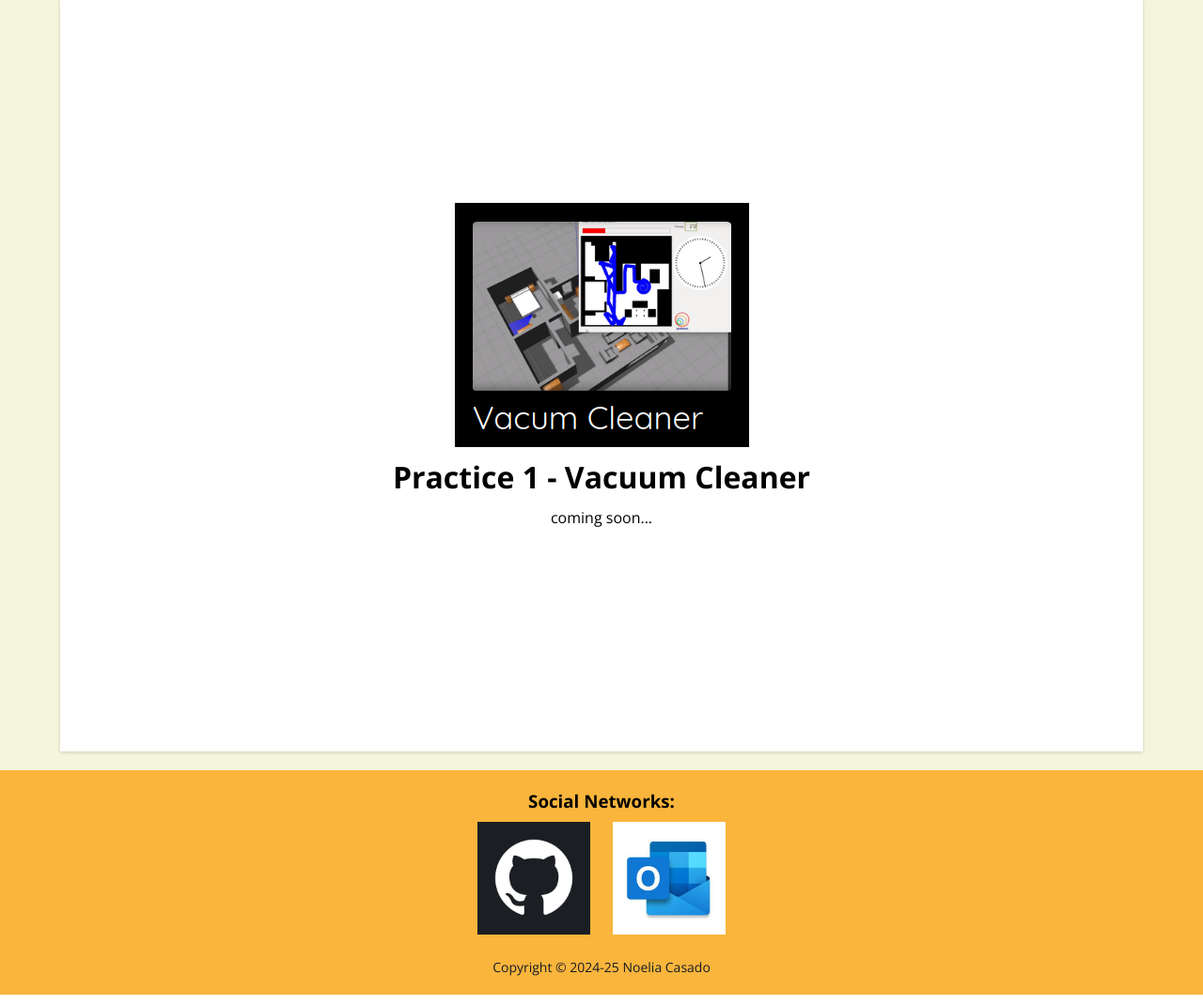
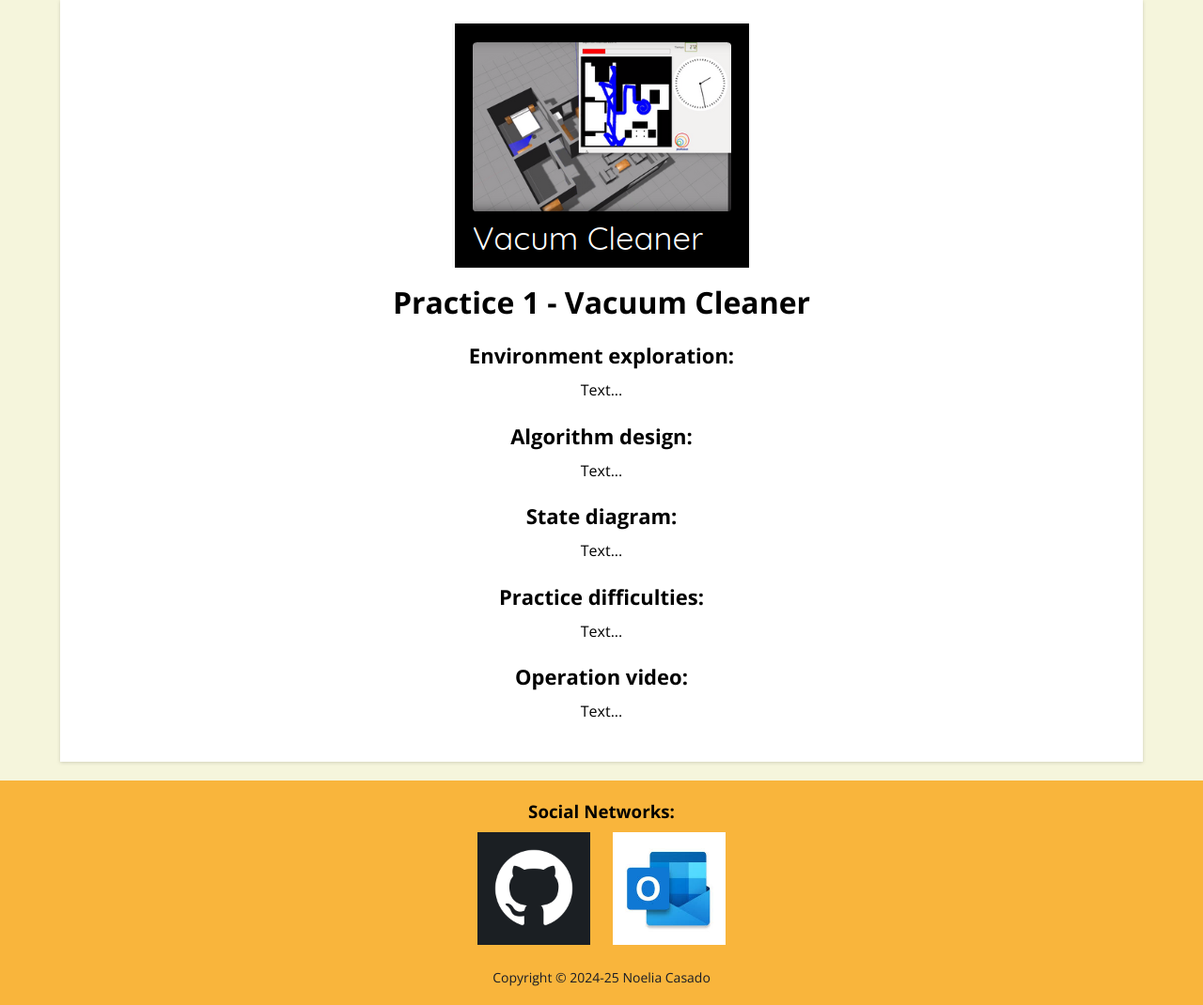
Before and after one commit to Noeliacj/Noeliacj.github.io, a PHP site: page /practice-1.html in a window 1280 px wide. Shown: the part 166-1236 px from the top of the page at 94% size. Run offline with PHP 8.4, Linux system fonts and the light colour scheme.

Commit message:
Añadiendo cosas de p1

```diff
--- a/css/estilos.css
+++ b/css/estilos.css
@@ -100,7 +100,8 @@ ul li {
 .content img {
     max-width: 100%;
     height: auto;
-    margin: 0;
+    margin-top: 5px;
+    margin-bottom: 5px;
 }
 
 .content p {
--- a/practice-1.html
+++ b/practice-1.html
@@ -39,8 +39,34 @@
 
                 <h1>Practice 1 - Vacuum Cleaner</h1>
 
+                <h2>Environment exploration:</h2>
+
                 <p>
-                    coming soon...
+                    Text...
+                </p>
+
+                <h2>Algorithm design:</h2>
+
+                <p>
+                    Text...
+                </p>
+
+                <h2>State diagram:</h2>
+
+                <p>
+                    Text...
+                </p>
+
+                <h2>Practice difficulties:</h2>
+
+                <p>
+                    Text...
+                </p>
+
+                <h2>Operation video:</h2>
+
+                <p>
+                    Text...
                 </p>
             </main>
         </div>
```
